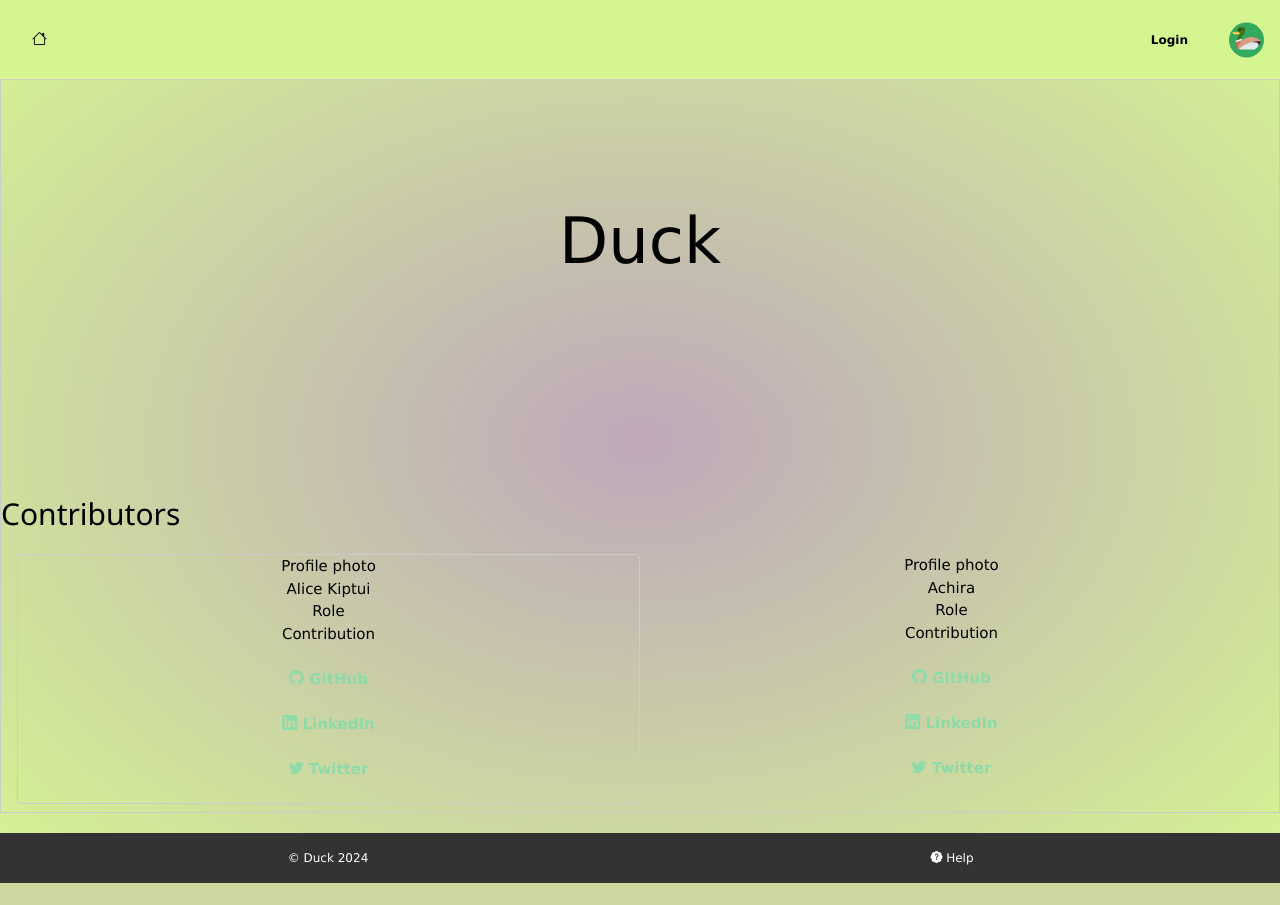
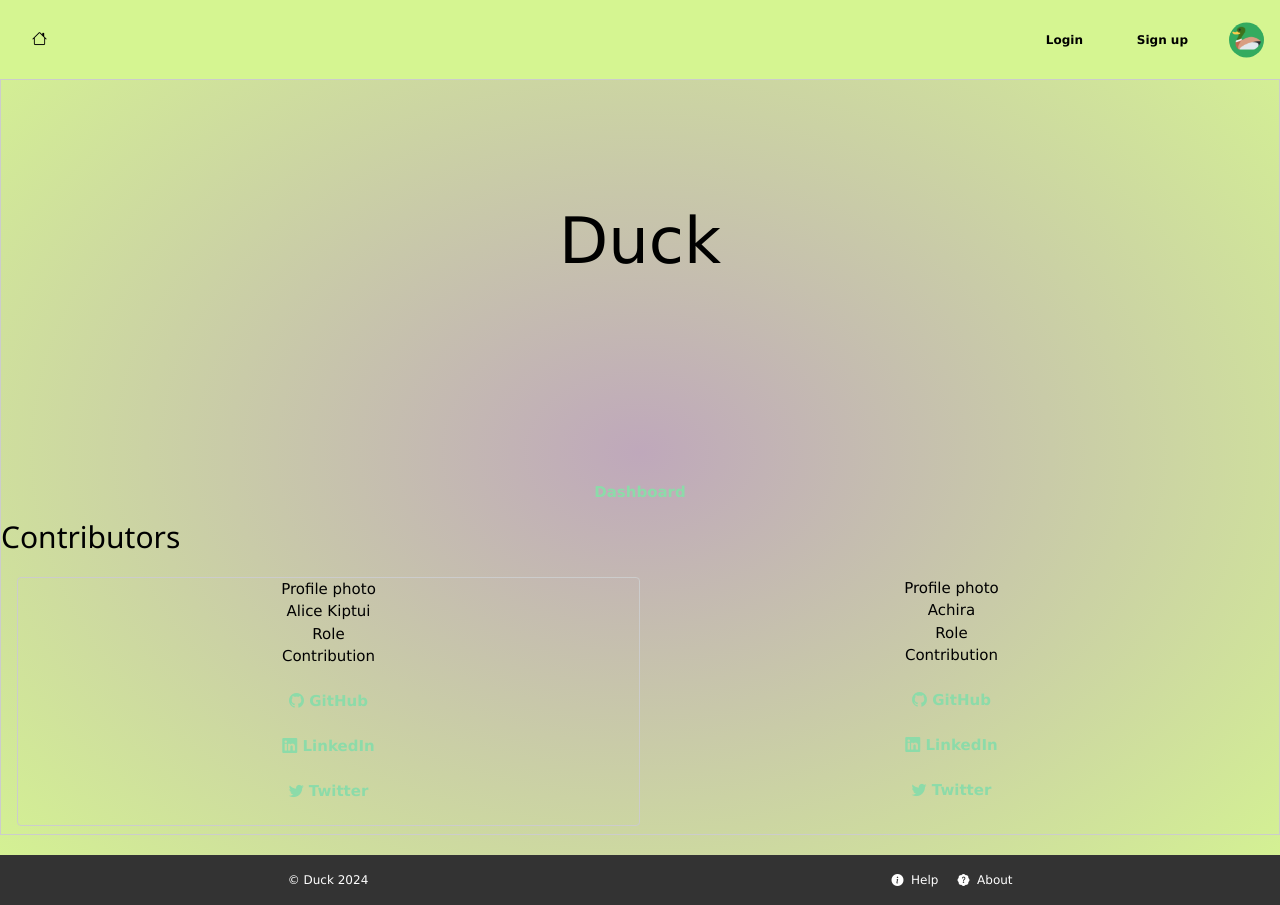
Before and after one commit to AchiraALX/duck, a Python web app: template app/templates/index.html in a window 1280 px wide. Before the commit the page ends 883 px from the top, so only its background shows below. Run offline with Jinja, Linux system fonts and the light colour scheme; the template is opened without the code that fills it, so the values that code supplies are empty.

Commit message:
Update on sign-up....

```diff
--- a/app/templates/base.html
+++ b/app/templates/base.html
@@ -2242,6 +2242,7 @@
             <a href="{{ url_for('duck_auth.logout') }}" class="duck-link">Logout me</a>
             {% else %}
             <a href="{{ url_for('duck_auth.login') }}" class="duck-link">Login</a>
+            <a href="{{ url_for('duck_auth.sign_up') }}" class="duck-link">Sign up</a>
             {% endif %}
         </div>
         <div class="w3-circle prof" style="vertical-align: middle;">
@@ -2270,7 +2271,14 @@
         <div class="w3-small w3-row w3-center">
             <div class="w3-col m6 w3-padding">&copy; Duck <span class="year"></span></div>
             <div class="w3-col m6 w3-padding">
-                <i class="bi bi-patch-question-fill"></i> Help
+                <span>
+                    <i class="bi bi-info-circle-fill"></i>&nbsp; Help
+                </span>
+                &nbsp;&nbsp;&nbsp;
+                <!-- About -->
+                <span>
+                    <i class="bi bi-patch-question-fill"></i>&nbsp; About
+                </span>
             </div>
         </div>
     </footer>
--- a/app/templates/index.html
+++ b/app/templates/index.html
@@ -8,8 +8,12 @@
 		<div class="banner-content">
 			<p class="w3-jumbo">Duck</p>
 		</div>
+		{% if current_user.is_authenticated %}
+		{% endif %}
 	</div>
-
+	<div style="color: black;" class="w3-center">
+		<a href="" class="w3-link">Dashboard</a>
+	</div>
 	<div>
 		<h2>Contributors</h2>
 
```
Also changed, not shown: duck.db.
